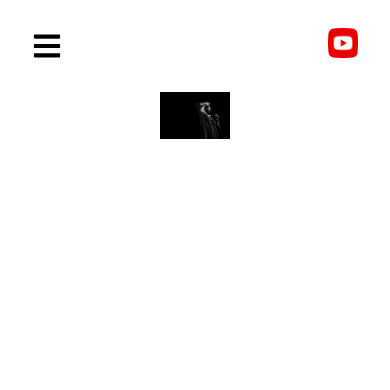
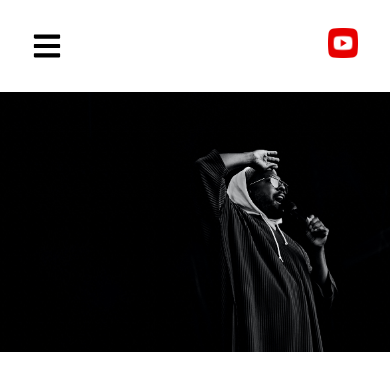
Before and after one commit to abdukasim/melaku-bireda-portfolio, a Next.js app: page / in a window 390 px wide. Shown: the top 390 px of the page. Built offline with nearby package versions, Linux system fonts and the light colour scheme.

Commit message:
removed horizontal margin for small screens

```diff
--- a/components/Hero.js
+++ b/components/Hero.js
@@ -3,7 +3,7 @@ import React from "react";
 
 export default function Hero() {
   return (
-    <div className="mx-40 h-screen">
+    <div className="lg:mx-40 h-screen">
       <Image
         width={4693}
         height={3126}
```
